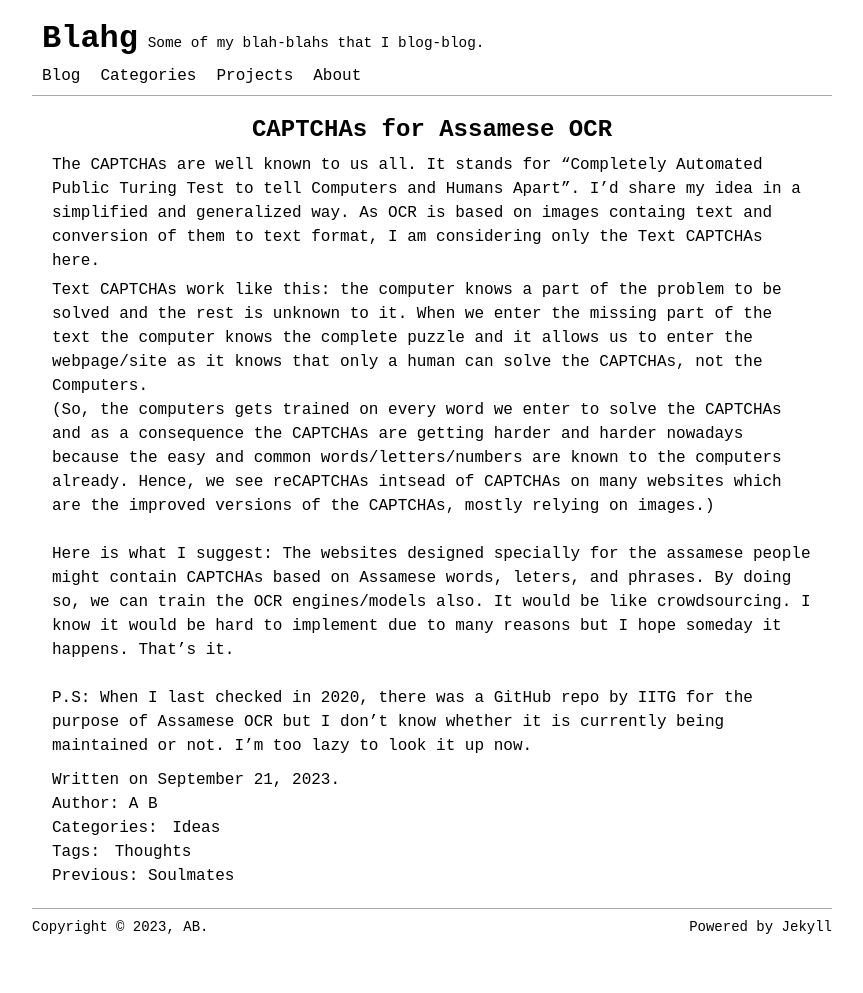
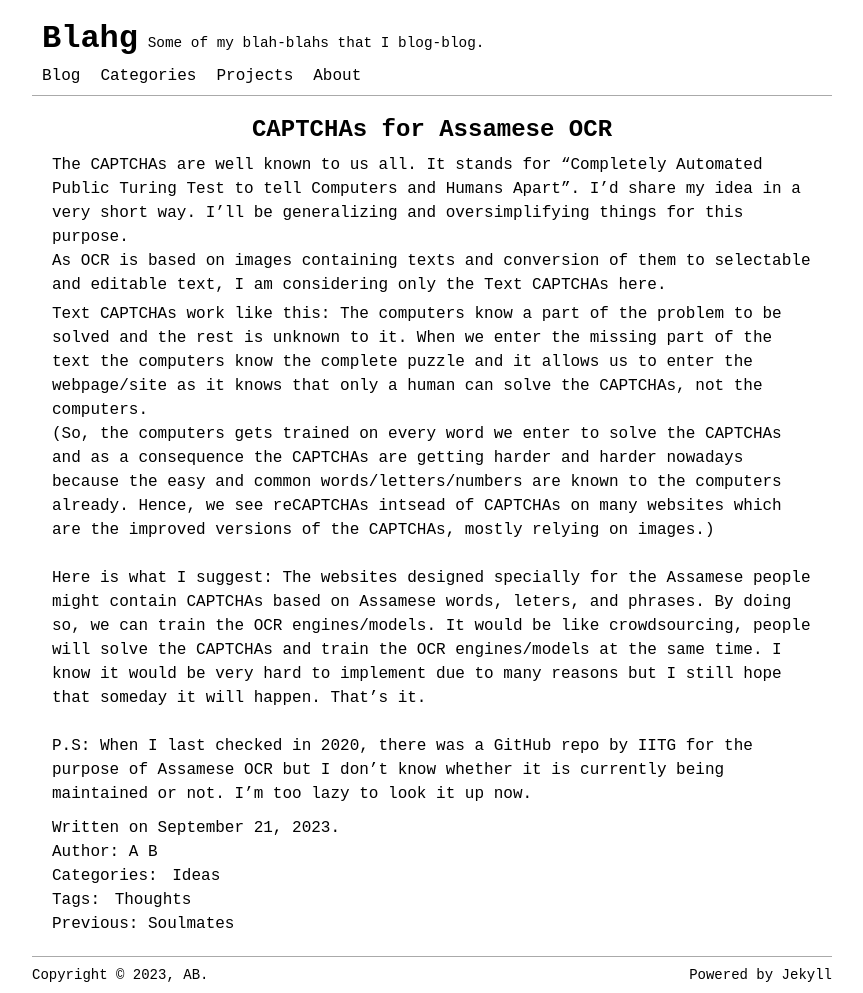
Before and after one commit to blahg/blahg.github.io, a Jekyll site: the page built from _posts/ideas/2023-09-21-captcha.md, in a window 1280 px wide. Shown: the whole page, without its empty margins (208-1071 px from the left). Built offline with Jekyll 4.4.1, drawn with Linux system fonts in a browser that asks for light colours; before the commit the page ends 945 px from its top, so only the background shows below that.

Commit message:
Update 2023-09-21-captcha.md

```diff
--- a/_posts/ideas/2023-09-21-captcha.md
+++ b/_posts/ideas/2023-09-21-captcha.md
@@ -6,10 +6,12 @@ categories: [Ideas]
 tags: [Thoughts]
 ---
 The CAPTCHAs are well known to us all. It stands for "Completely Automated Public Turing Test to tell Computers and Humans Apart".
-I'd share my idea in a simplified and generalized way. As OCR is based on images containg text and conversion of them to text format, I am considering only the Text CAPTCHAs here.<br/>
+I'd share my idea in a very short way. I'll be generalizing and oversimplifying things for this purpose.
+<br/>
+As OCR is based on images containing texts and conversion of them to selectable and editable text, I am considering only the Text CAPTCHAs here.<br/>
 
-Text CAPTCHAs work like this: the computer knows a part of the problem to be solved and the rest is unknown to it. When we enter the missing part of the text the computer knows the complete puzzle and it allows us to enter the webpage/site as it knows that only a human can solve the CAPTCHAs, not the Computers.
+Text CAPTCHAs work like this: The computers know a part of the problem to be solved and the rest is unknown to it. When we enter the missing part of the text the computers know the complete puzzle and it allows us to enter the webpage/site as it knows that only a human can solve the CAPTCHAs, not the computers.
 <br/>
-(So, the computers gets trained on every word we enter to solve the CAPTCHAs and as a consequence the CAPTCHAs are getting harder and harder nowadays because the easy and common words/letters/numbers are known to the computers already. Hence, we see reCAPTCHAs intsead of CAPTCHAs on many websites which are the  improved versions of the CAPTCHAs, mostly relying on images.)
-<br/><br/>Here is what I suggest: The websites designed specially for the assamese people might contain CAPTCHAs based on Assamese words, leters, and phrases. By doing so, we can train the OCR engines/models also. It would be like crowdsourcing. I know it would be hard to implement due to many reasons but I hope someday it happens. That's it.<br/><br/>
+(So, the computers gets trained on every word we enter to solve the CAPTCHAs and as a consequence the CAPTCHAs are getting harder and harder nowadays because the easy and common words/letters/numbers are known to the computers already. Hence, we see reCAPTCHAs intsead of CAPTCHAs on many websites which are the improved versions of the CAPTCHAs, mostly relying on images.)
+<br/><br/>Here is what I suggest: The websites designed specially for the Assamese people might contain CAPTCHAs based on Assamese words, leters, and phrases. By doing so, we can train the OCR engines/models. It would be like crowdsourcing, people will solve the CAPTCHAs and train the OCR engines/models at the same time. I know it would be very hard to implement due to many reasons but I still hope that someday it will happen. That's it.<br/><br/>
 P.S: When I last checked in 2020, there was a GitHub repo by IITG for the purpose of Assamese OCR but I don't know whether it is currently being maintained or not. I'm too lazy to look it up now.
```
